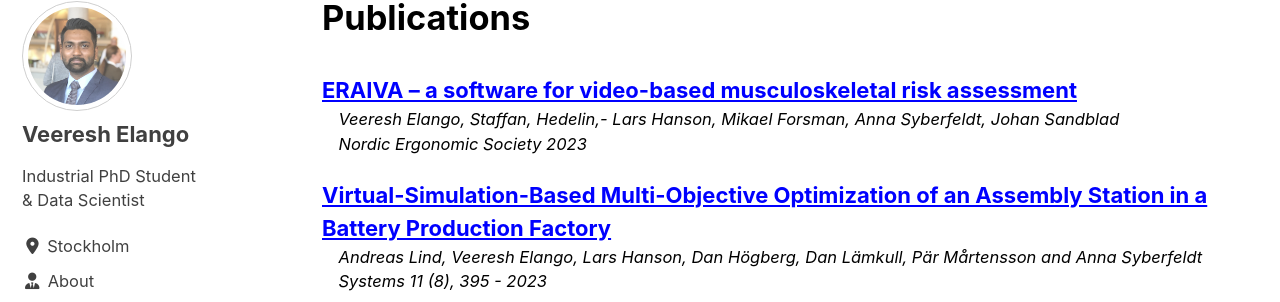
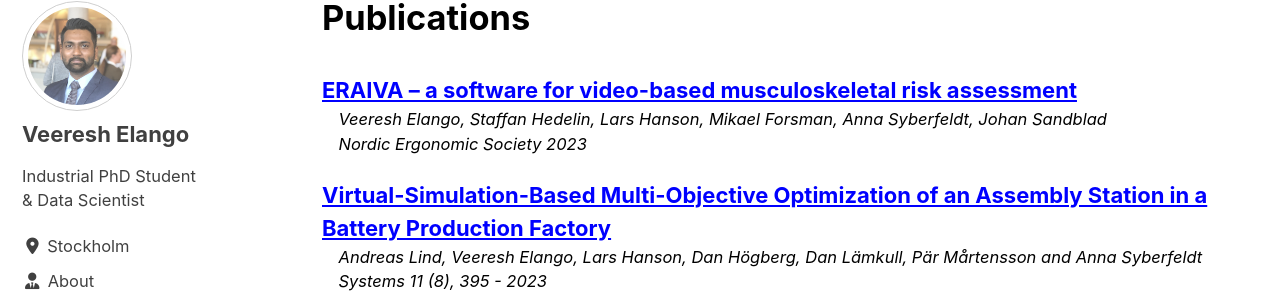
Before and after one commit to VeereshElango/veereshelango.github.io, a Jekyll site: the page built from _pages/publications.md, in a window 1280 px wide and 900 px high. Shown: the part 120-422 px from the top of the window. Built offline with Jekyll 4.4.1, drawn with Linux system fonts in a browser that asks for light colours; cached includes are drawn as plain includes; nearby versions of some CDN libraries.

```diff
--- a/_pages/publications.md
+++ b/_pages/publications.md
@@ -6,7 +6,7 @@ title: "Publications"
 ---
 
 [ERAIVA – a software for video-based musculoskeletal risk assessment  ](https://drive.google.com/file/d/1j_0a90WEldquzQxDIQYBlJ5pIPeUR6dF/view?usp=drive_link)
-:   *Veeresh Elango, Staffan, Hedelin,- Lars Hanson, Mikael Forsman, Anna Syberfeldt, Johan Sandblad*
+:   *Veeresh Elango, Staffan Hedelin, Lars Hanson, Mikael Forsman, Anna Syberfeldt, Johan Sandblad*
 :   *Nordic Ergonomic Society 2023*
 
 
```
